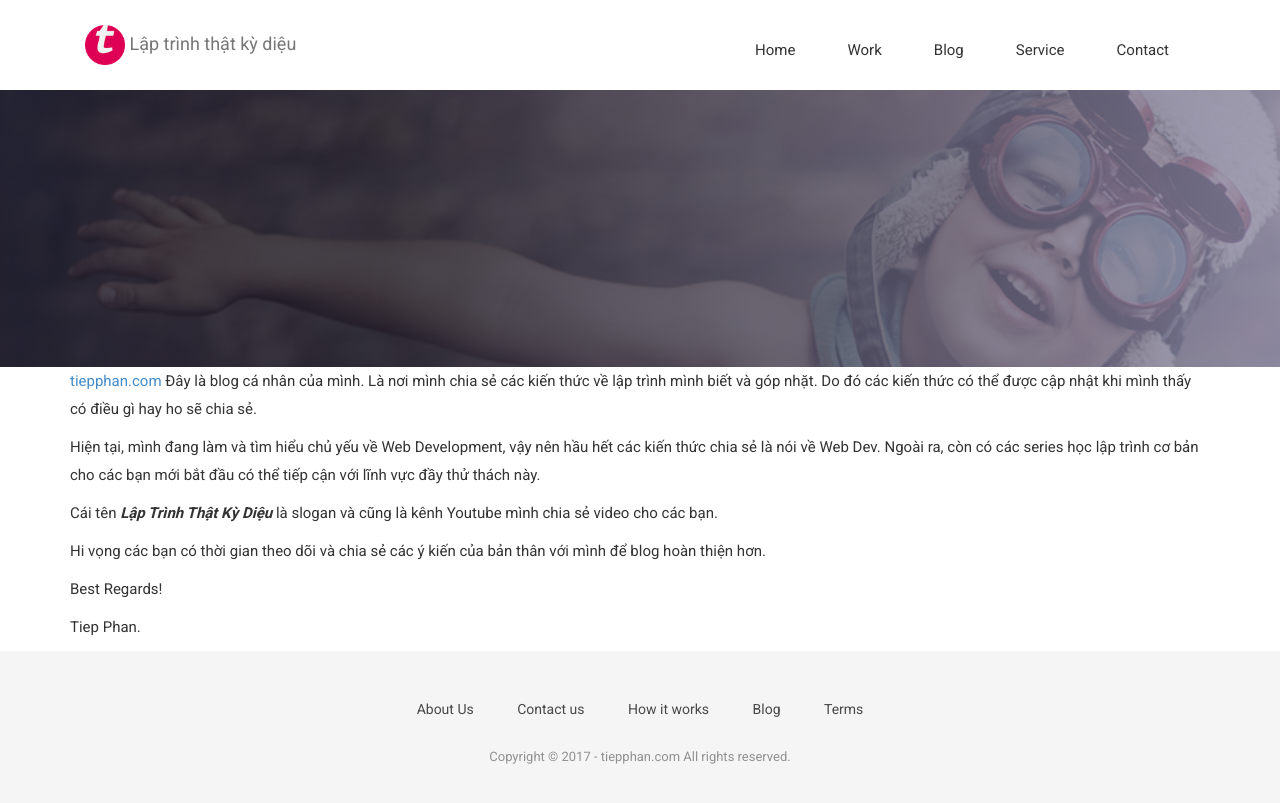
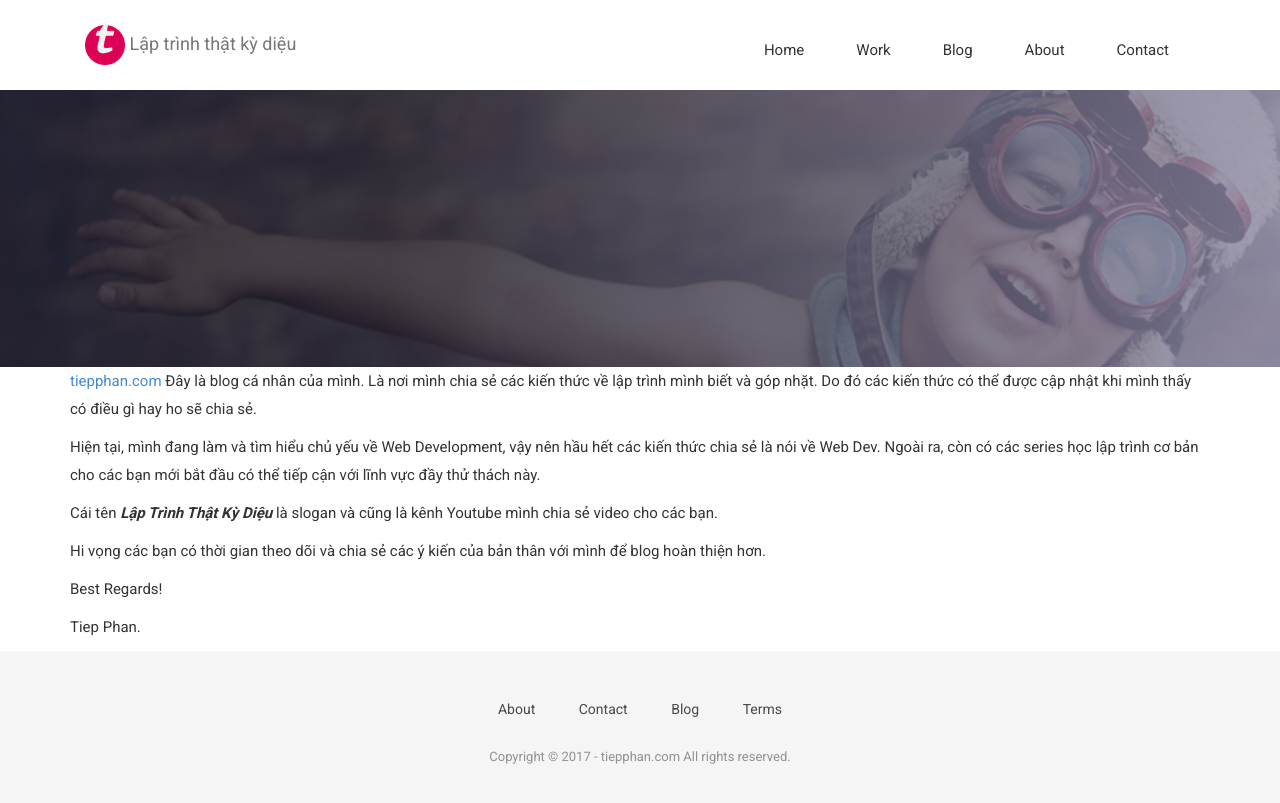
Before and after one commit to tieppt/tieppt.github.io, a Jekyll site: the page built from about.md, in a window 1280 px wide. Shown: the top 803 px of the page. Built offline with Jekyll 4.4.1, drawn with Linux system fonts in a browser that asks for light colours; nearby versions of some CDN libraries; some web fonts are replaced.

Commit message:
update site navigation

```diff
--- a/_includes/footer.html
+++ b/_includes/footer.html
@@ -5,10 +5,9 @@
       <div class="col-md-12">
         <div class="footer-manu">
           <ul>
-            <li><a href="#">About Us</a></li>
-            <li><a href="{{ site.baseurl }}/contact">Contact us</a></li>
-            <li><a href="#">How it works</a></li>
-            <li><a href="{{ site.baseurl }}/blog">Blog</a></li>
+            <li><a href="{{ site.baseurl }}/about/">About</a></li>
+            <li><a href="{{ site.baseurl }}/contact/">Contact</a></li>
+            <li><a href="{{ site.baseurl }}/blog/">Blog</a></li>
             <li><a href="#">Terms</a></li>
           </ul>
         </div>
--- a/_includes/header.html
+++ b/_includes/header.html
@@ -23,10 +23,10 @@
             <div class="collapse navbar-collapse" id="bs-example-navbar-collapse-1">
               <ul class="nav navbar-nav navbar-right">
                 <li><a href="{{ site.baseurl }}/">Home</a></li>
-                <li><a href="{{ site.baseurl }}/work">Work</a></li>
-                <li><a href="{{ site.baseurl }}/blog">Blog</a></li>
-                <li><a href="#">Service</a></li>
-                <li><a href="{{ site.baseurl }}/contact">Contact</a></li>
+                <li><a href="{{ site.baseurl }}/work/">Work</a></li>
+                <li><a href="{{ site.baseurl }}/blog/">Blog</a></li>
+                <li><a href="{{ site.baseurl }}/about/">About</a></li>
+                <li><a href="{{ site.baseurl }}/contact/">Contact</a></li>
               </ul>
             </div><!-- /.navbar-collapse -->
           </div><!-- /.container-fluid -->
```
